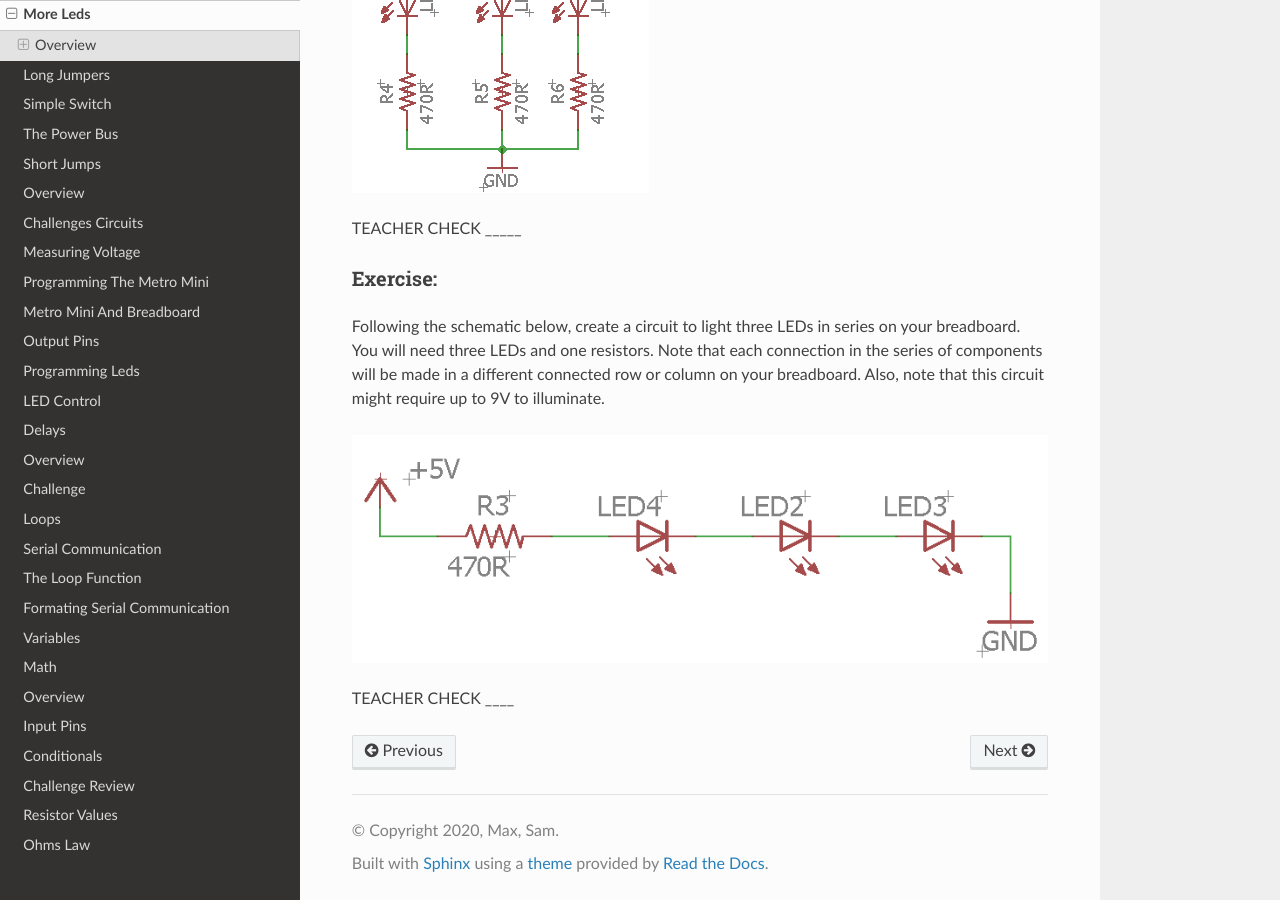
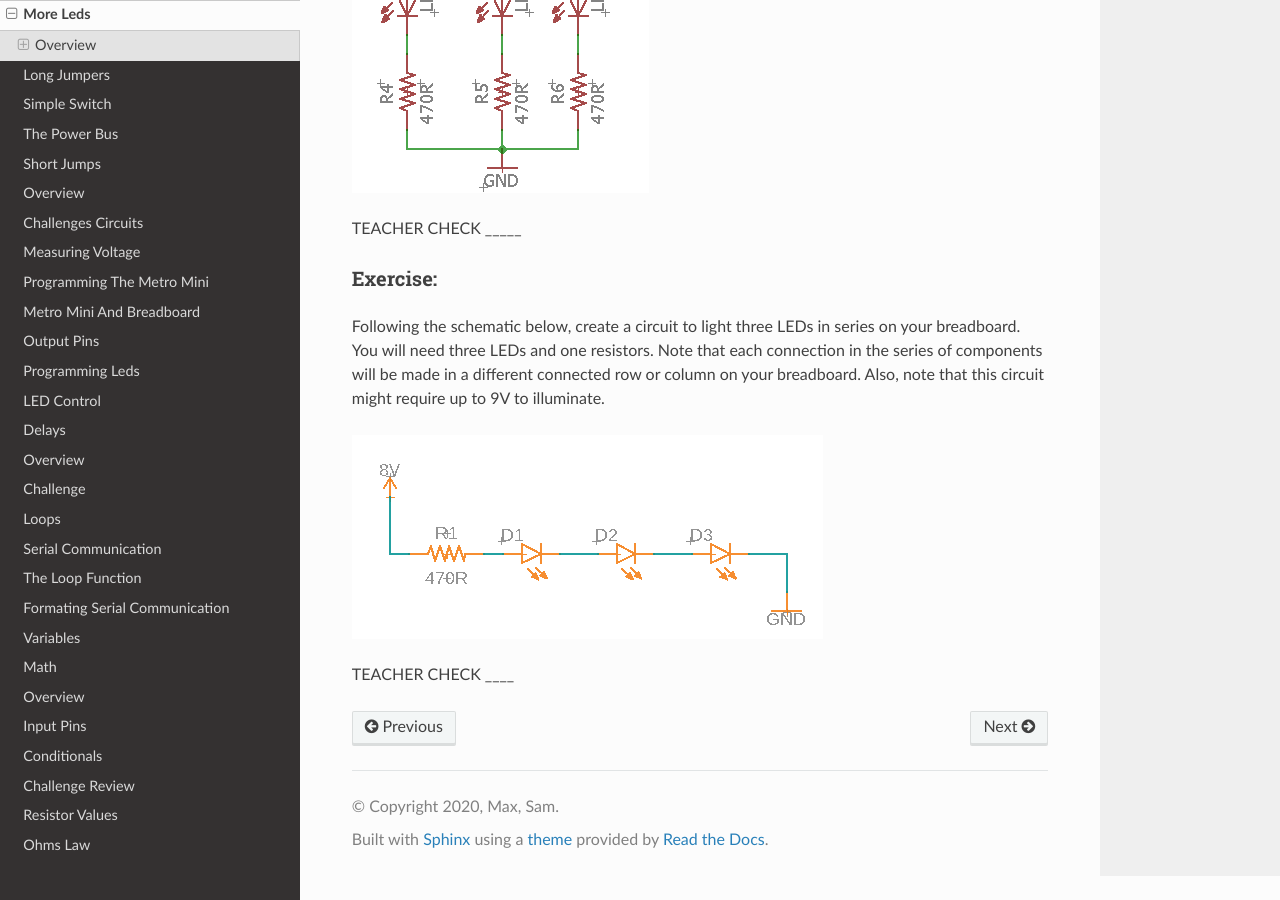
Before and after one commit to maxtkc/mvths-wiki, a Sphinx documentation site: the page built from docs/003-more-leds.rst, in a window 1280 px wide and 900 px high, scrolled down 694 px. Built offline with Sphinx 7.4.7 and the Read the Docs theme 2.0.0, drawn with Linux system fonts in a browser that asks for light colours; pages that are not in the unit, such as notebooks, are missing from menus.

Commit message:
Update 003-more-leds.rst

```diff
--- a/docs/003-more-leds.rst
+++ b/docs/003-more-leds.rst
@@ -21,7 +21,7 @@ Exercise:
 
 Following the schematic below, create a circuit to light three LEDs in series on your breadboard. You will need three LEDs and one resistors. Note that each connection in the series of components will be made in a different connected row or column on your breadboard. Also, note that this circuit might require up to 9V to illuminate.
 
-.. figure:: images/image23.png
+.. figure:: images/seriesled.PNG
    :alt:
 
 TEACHER CHECK \_\_\_\_
```
